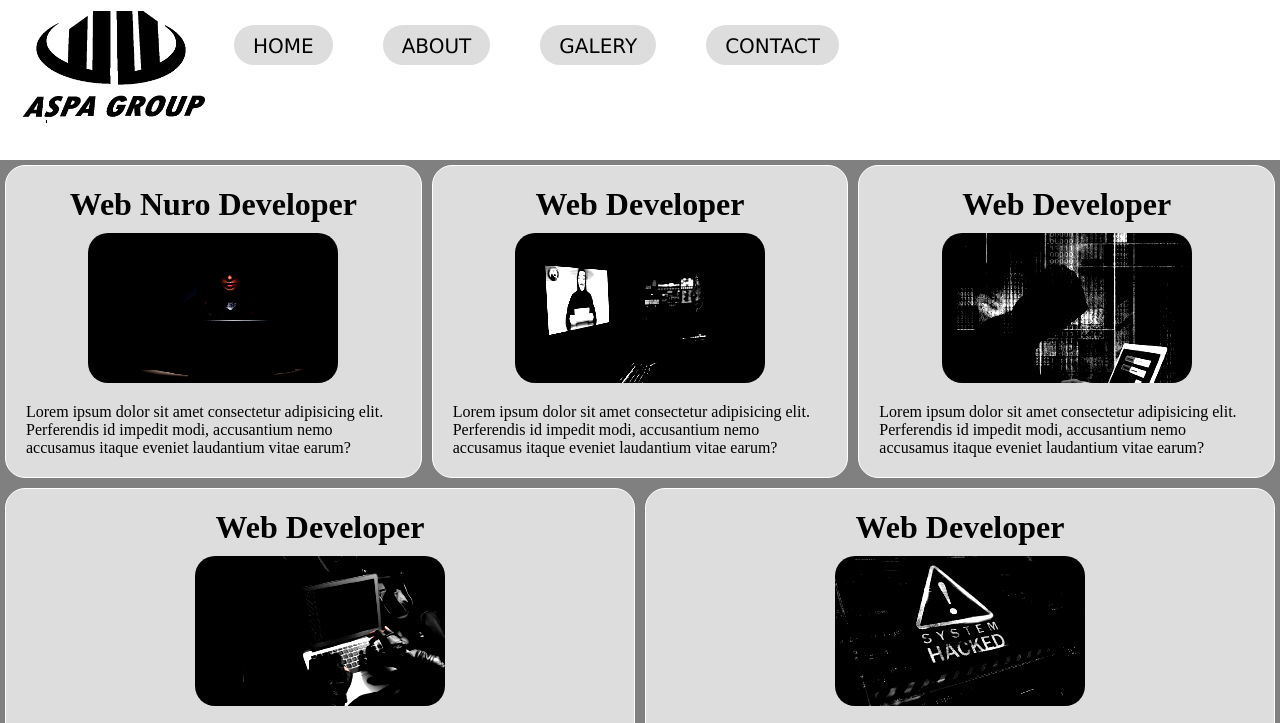
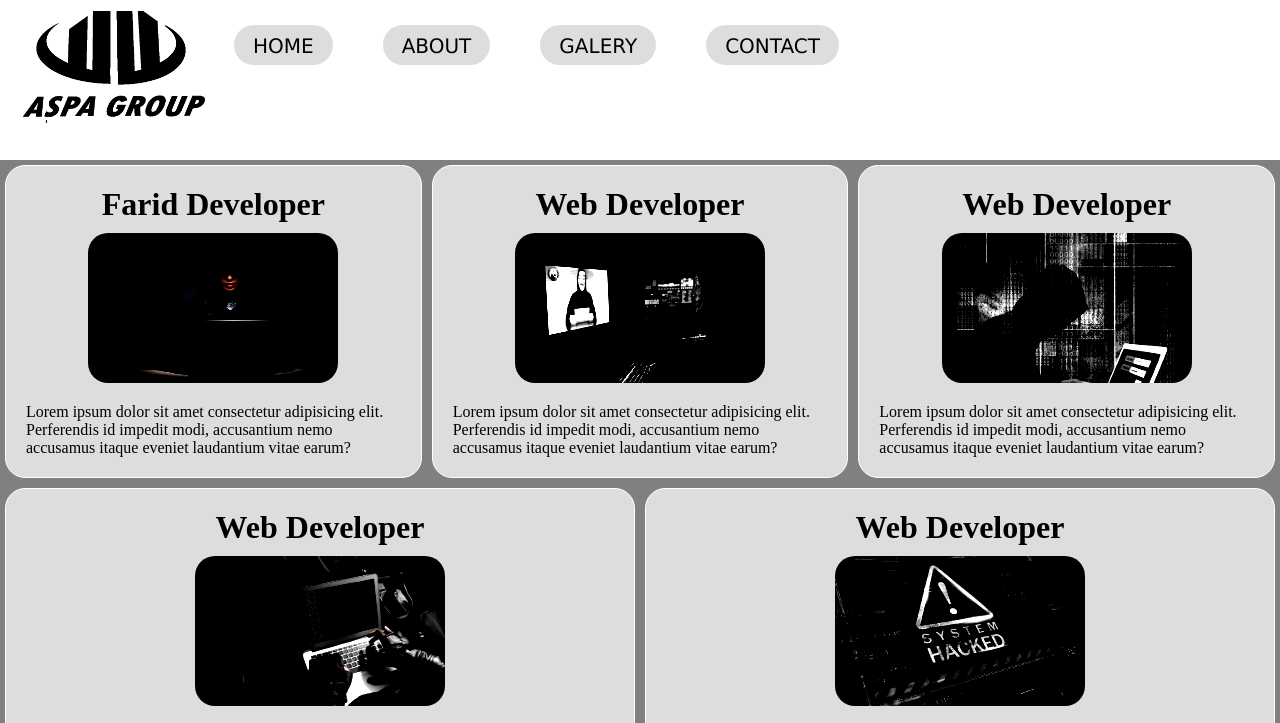
Before and after one commit to elmual/project, a plain HTML site: page index.html in a window 1280 px wide. Shown: the top 723 px of the page. Drawn offline with Linux system fonts and the light colour scheme.

Commit message:
h1 Deyisdim qoydum Ferid Developer

```diff
--- a/index.html
+++ b/index.html
@@ -19,7 +19,7 @@
     </div>
     <div class="container">
         <div class="item">
-            <h1>Web Nuro Developer</h1>
+            <h1>Farid Developer</h1>
             <div class="box box1"></div>
             <p>
                 Lorem ipsum dolor sit amet consectetur adipisicing elit. Perferendis id impedit modi, accusantium nemo accusamus itaque eveniet laudantium vitae earum?
```
